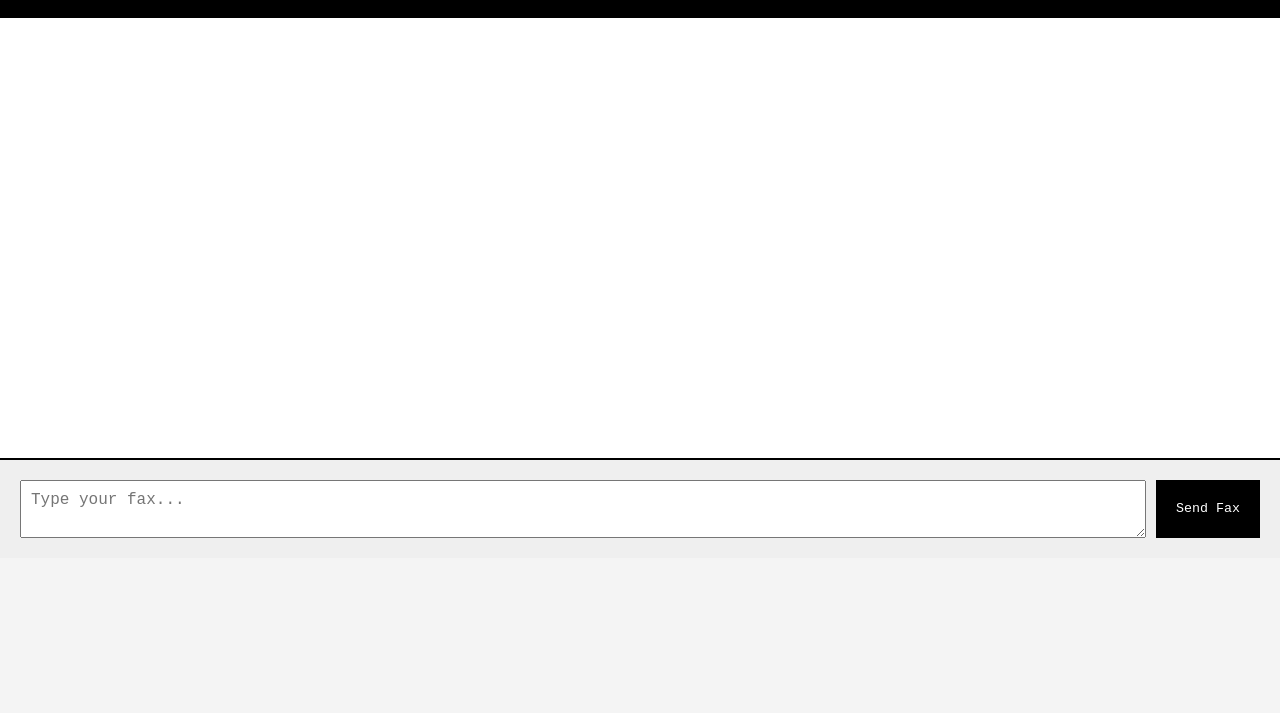
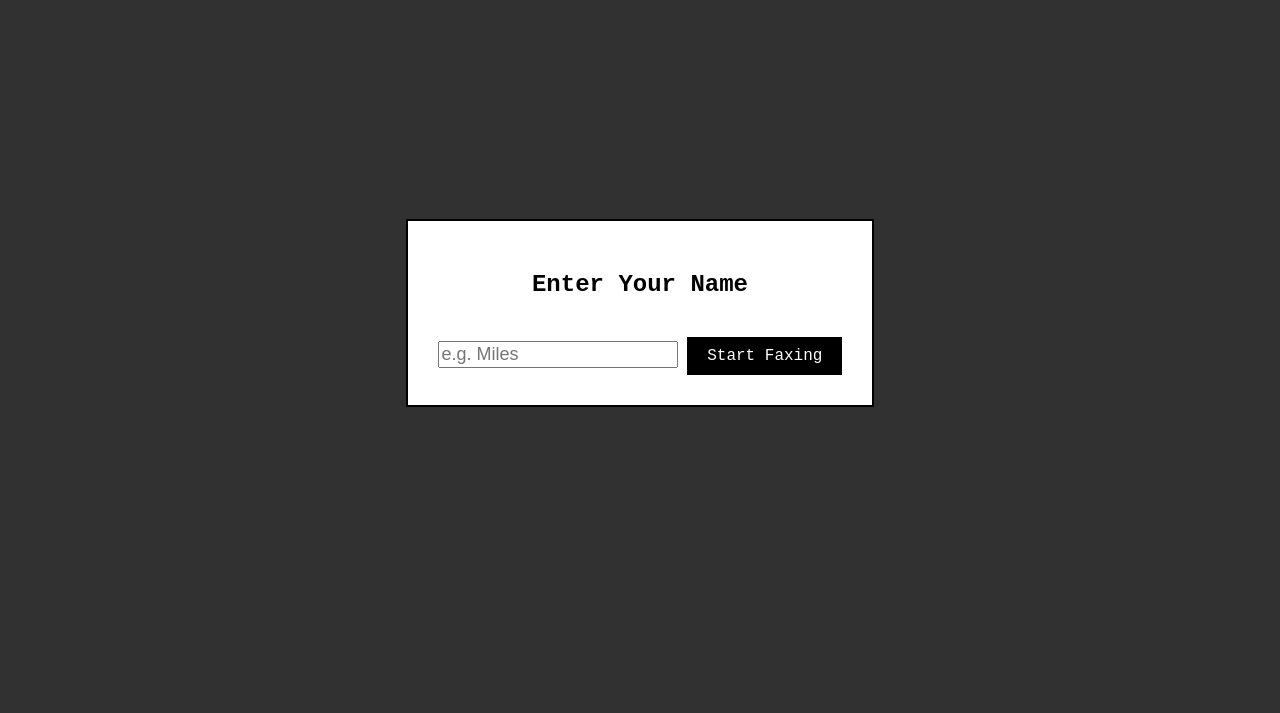
Before and after one commit to robot-time/better-teams, a website: page public/index.html in a window 1280 px wide. Shown: the part 87-800 px from the top of the page. Drawn offline with Linux system fonts and the light colour scheme; no server answers.

Commit message:
Add files via upload

```diff
--- a/public/app.js
+++ b/public/app.js
@@ -69,9 +69,13 @@ function loadMessages() {
 
 // If user already saved a name, skip prompt
 window.onload = () => {
-  if (getUsername()) {
+  const username = getUsername();
+  if (username && username !== 'Anonymous') {
     document.getElementById('usernameModal').style.display = 'none';
     chatDiv.style.display = 'block';
     loadMessages();
+  } else {
+    document.getElementById('usernameModal').style.display = 'flex';
+    chatDiv.style.display = 'none';
   }
 };
--- a/public/index.html
+++ b/public/index.html
@@ -1,6 +1,6 @@
 <body>
 <!-- Username Modal -->
-  <div id="usernameModal" class="modal">
+<div id="usernameModal" class="modal" style="display: flex;">
   <div class="modal-content">
     <h2>Enter Your Name</h2>
     <input type="text" id="usernameInput" placeholder="e.g. Miles">
--- a/public/styles.css
+++ b/public/styles.css
@@ -8,9 +8,13 @@ body {
 .modal {
   position: fixed;
   top: 0; left: 0; right: 0; bottom: 0;
-  background: rgba(0, 0, 0, 0.7);
-  display: flex; align-items: center; justify-content: center;
+  background: rgba(0, 0, 0, 0.8);
+  display: none;
+  z-index: 9999;
+  align-items: center;
+  justify-content: center;
 }
+
 
 .modal-content {
   background: white;
```
Lines whose indentation alone changed are shown as unchanged.
